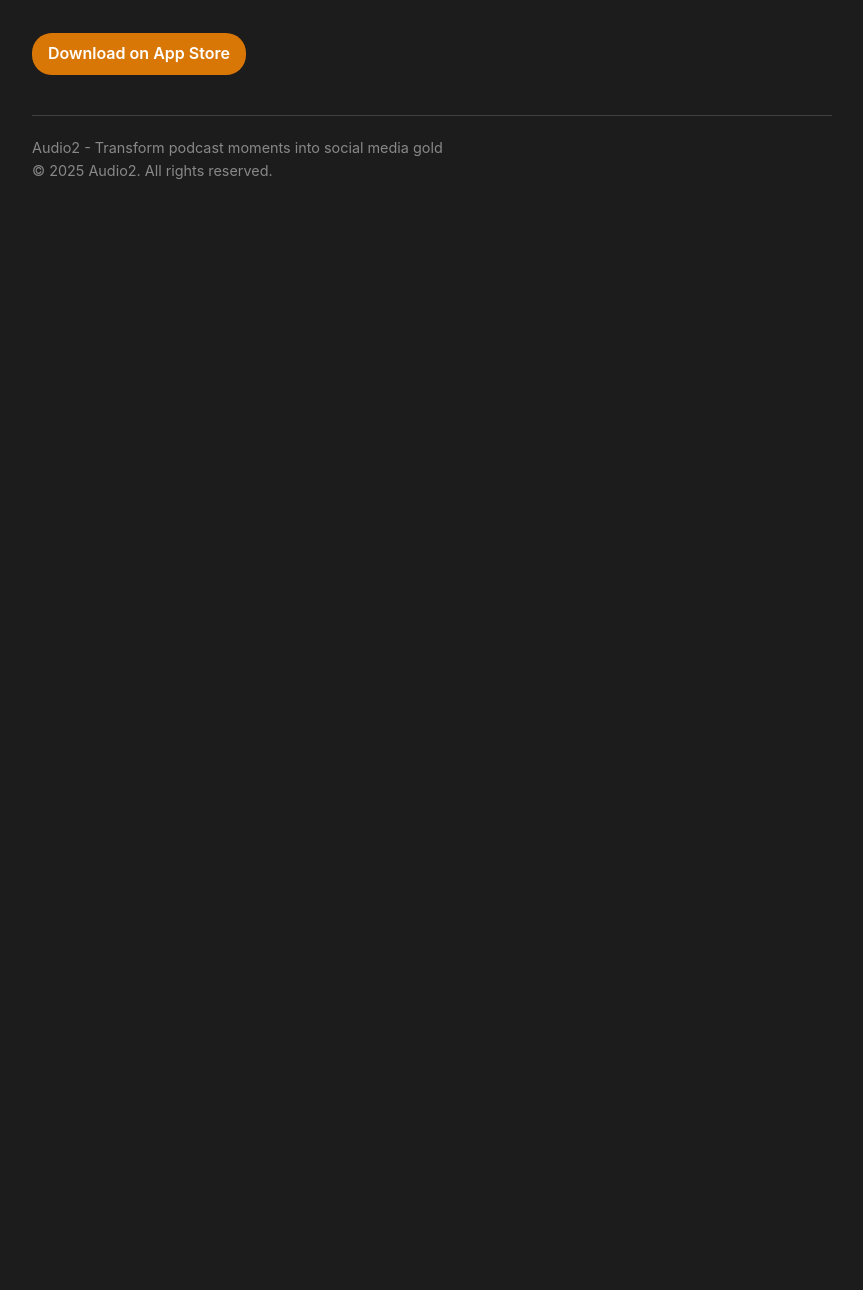
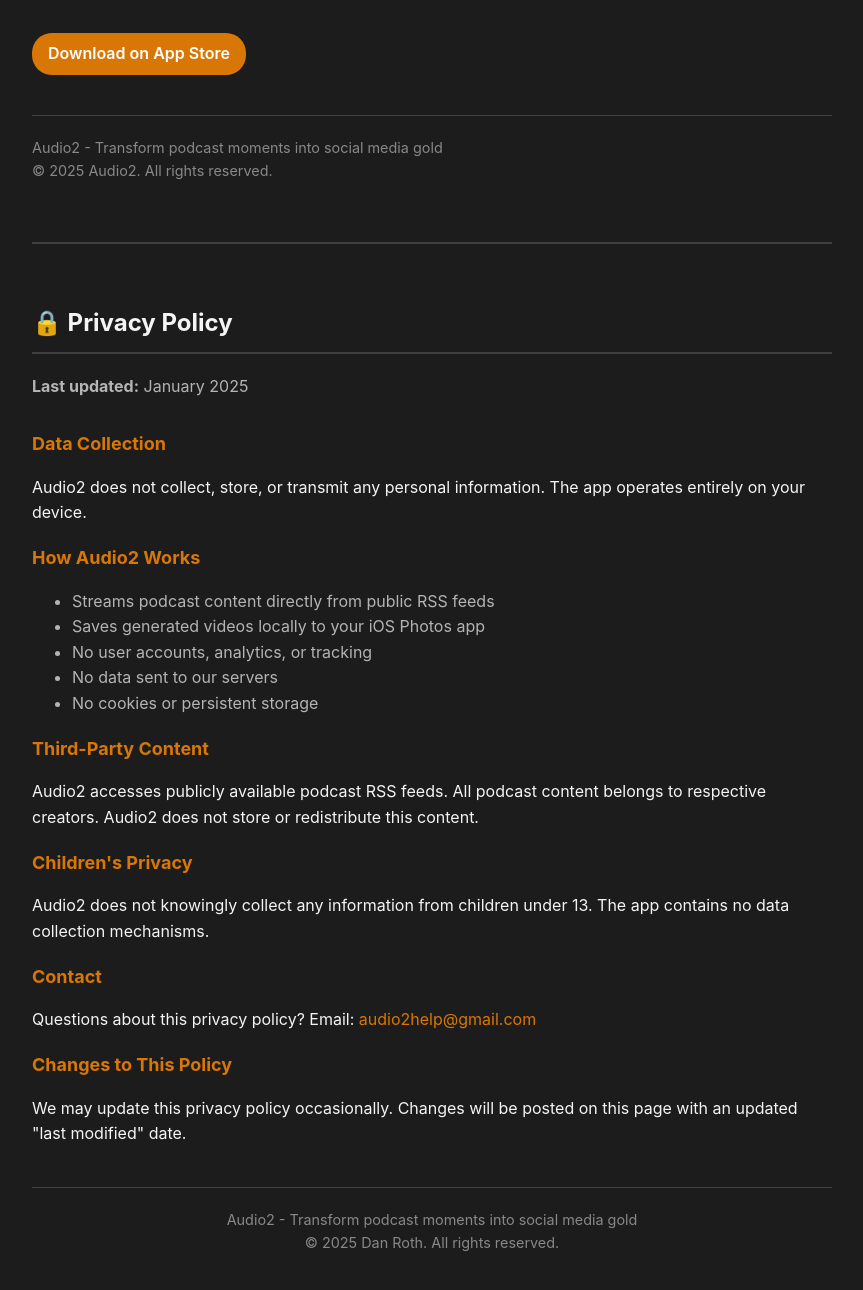
Before and after one commit to droth0951/audio2, a website: page docs/index.html in a window 1280 px wide. Shown: the part 2298-3588 px from the top of the page, without its empty margins (208-1071 px from the left). Before the commit the page ends 2534 px from the top, so only its background shows below. Drawn offline with Linux system fonts and the light colour scheme.

Commit message:
Update index.html
added privacy info

```diff
--- a/docs/index.html
+++ b/docs/index.html
@@ -128,5 +128,41 @@
         Audio2 - Transform podcast moments into social media gold<br>
         © 2025 Audio2. All rights reserved.
     </p>
+    <!-- Privacy Policy Section -->
+    <div id="privacy" style="margin-top: 60px; padding-top: 30px; border-top: 2px solid #404040;">
+        <h2>🔒 Privacy Policy</h2>
+        <p style="color: #b4b4b4; margin-bottom: 30px;"><strong>Last updated:</strong> January 2025</p>
+
+        <h3 style="color: #d97706; font-size: 18px; margin-bottom: 15px;">Data Collection</h3>
+        <p>Audio2 does not collect, store, or transmit any personal information. The app operates entirely on your device.</p>
+
+        <h3 style="color: #d97706; font-size: 18px; margin-bottom: 15px;">How Audio2 Works</h3>
+        <ul style="color: #b4b4b4; line-height: 1.6;">
+            <li>Streams podcast content directly from public RSS feeds</li>
+            <li>Saves generated videos locally to your iOS Photos app</li>
+            <li>No user accounts, analytics, or tracking</li>
+            <li>No data sent to our servers</li>
+            <li>No cookies or persistent storage</li>
+        </ul>
+
+        <h3 style="color: #d97706; font-size: 18px; margin-bottom: 15px;">Third-Party Content</h3>
+        <p>Audio2 accesses publicly available podcast RSS feeds. All podcast content belongs to respective creators. Audio2 does not store or redistribute this content.</p>
+
+        <h3 style="color: #d97706; font-size: 18px; margin-bottom: 15px;">Children's Privacy</h3>
+        <p>Audio2 does not knowingly collect any information from children under 13. The app contains no data collection mechanisms.</p>
+
+        <h3 style="color: #d97706; font-size: 18px; margin-bottom: 15px;">Contact</h3>
+        <p>Questions about this privacy policy? Email: <a href="mailto:audio2help@gmail.com" style="color: #d97706;">audio2help@gmail.com</a></p>
+
+        <h3 style="color: #d97706; font-size: 18px; margin-bottom: 15px;">Changes to This Policy</h3>
+        <p>We may update this privacy policy occasionally. Changes will be posted on this page with an updated "last modified" date.</p>
+    </div>
+
+    <p style="margin-top: 40px; padding-top: 20px; border-top: 1px solid #404040; color: #888; font-size: 0.9em; text-align: center;">
+        Audio2 - Transform podcast moments into social media gold<br>
+        © 2025 Dan Roth. All rights reserved.
+    </p>
 </body>
 </html>
+</body>
+</html>
```
